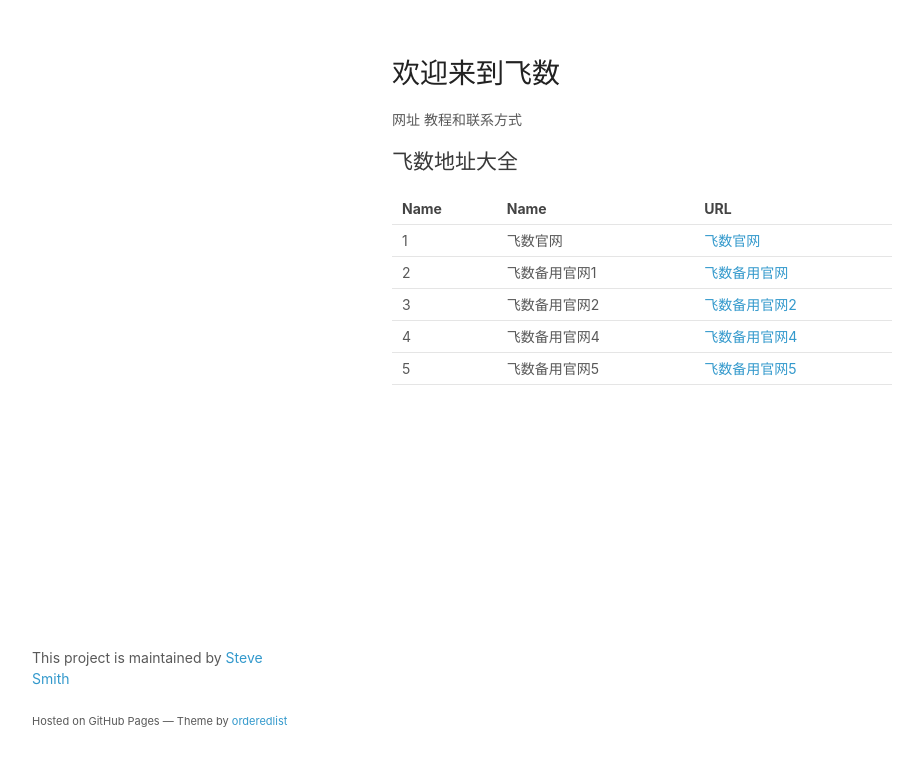
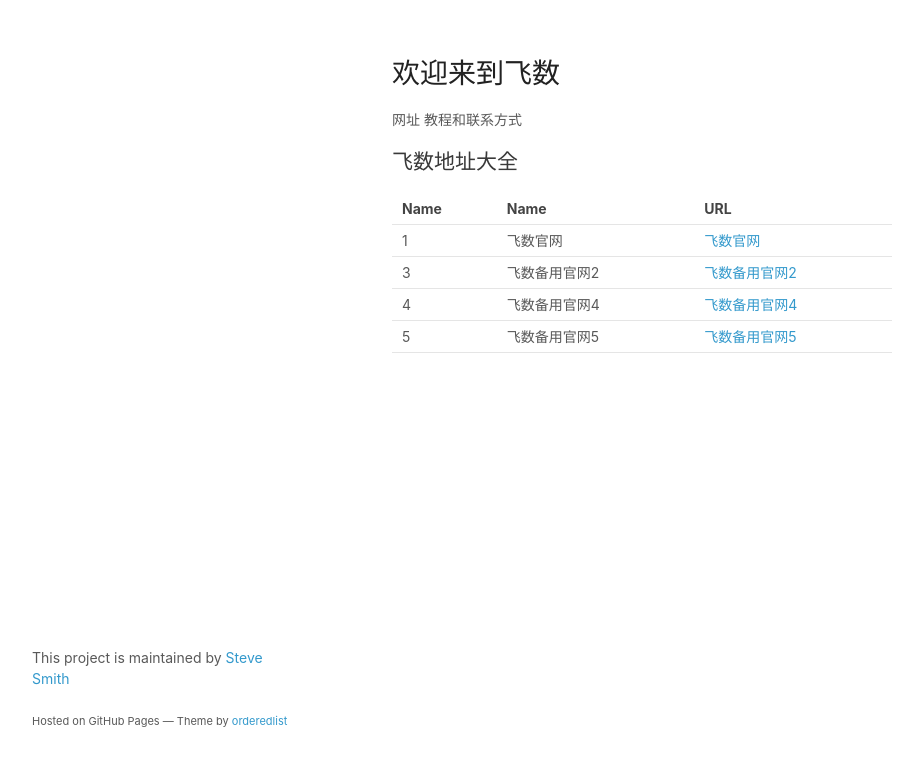
Before and after one commit to CreadwordGOD/UrlServer, a plain HTML site: page index.html in a window 1280 px wide. Shown: the whole page, without its empty margins (178-1101 px from the left). Drawn offline with Linux system fonts and the light colour scheme.

Commit message:
Update index.html

```diff
--- a/index.html
+++ b/index.html
@@ -33,11 +33,11 @@
         <td>飞数官网</td>
         <td><a href="https://www.feishu111.com/#/register?code=5bvWyA64" target="_blank">飞数官网</a></td>
           </tr>
-          <tr>
+<!---          <tr>
             <td>2</td>
         <td>飞数备用官网1</td>
         <td><a href="https://www.flyint.cc/#/register?code=5bvWyA64" target="_blank">飞数备用官网</a></td>
-          </tr>
+          </tr> --->
           <tr>
             <td>3</td>
         <td>飞数备用官网2</td>
```
